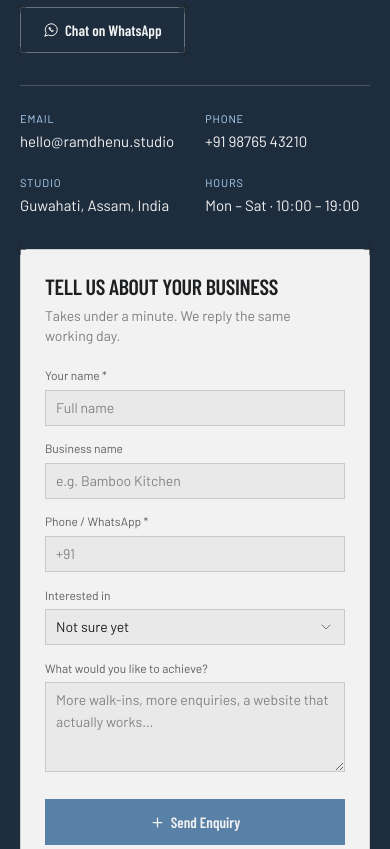
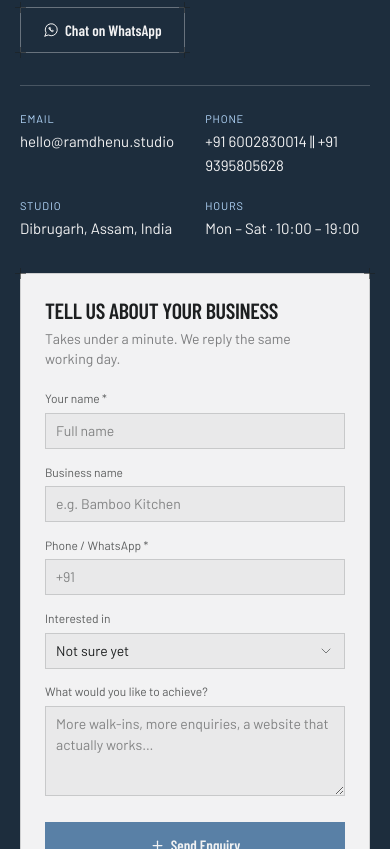
Before and after one commit to code-sankar/ramdhenuStudios, a React (Vite) app in the folder frontend/: page / in a window 390 px wide. Shown: the part 4635-5484 px from the top of the page. Built offline with nearby package versions, Linux system fonts and the light colour scheme.

Commit message:
Update contact information with correct phone numbers and studio location

```diff
--- a/frontend/src/data/site.js
+++ b/frontend/src/data/site.js
@@ -33,12 +33,12 @@ export const brand = {
 export const contact = {
   email: "hello@ramdhenu.studio",
   emailHref: "mailto:hello@ramdhenu.studio",
-  phone: "+91 98765 43210",
+  phone: "+91 6002830014 || +91 9395805628",
   phoneHref: "tel:+919876543210",
   /** Country code + number, digits only — this is what wa.me expects. */
-  whatsappNumber: "919876543210",
-  studio: "Guwahati, Assam, India",
-  city: "Guwahati",
+  whatsappNumber: "91 6002830014",
+  studio: "Dibrugarh, Assam, India",
+  city: "Dibrugarh",
   region: "Assam",
   country: "IN",
   hours: "Mon – Sat · 10:00 – 19:00",
```
